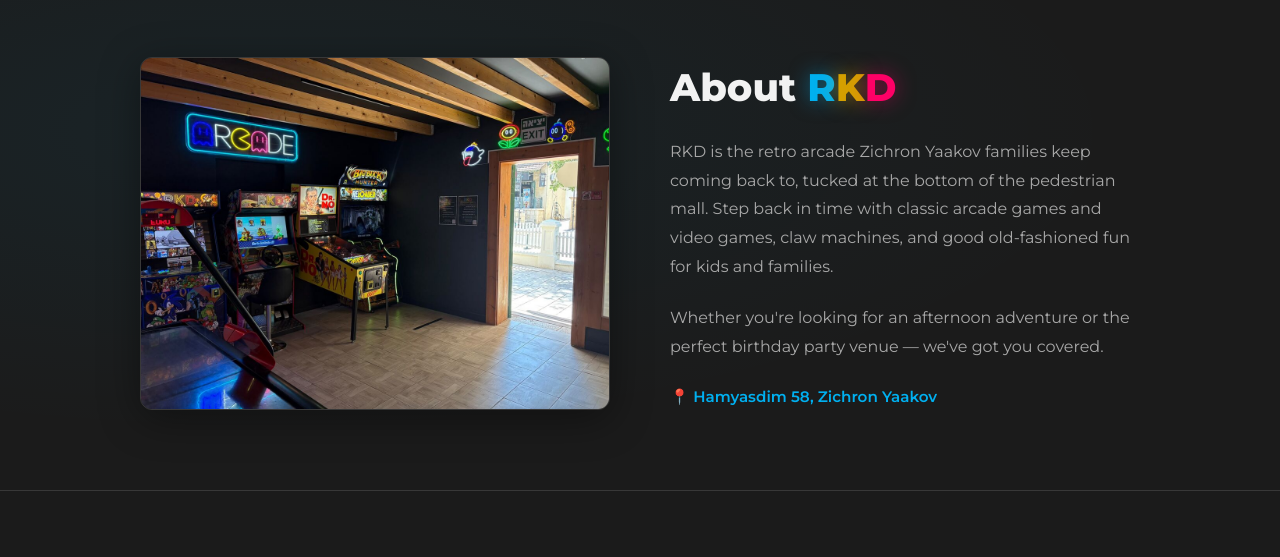
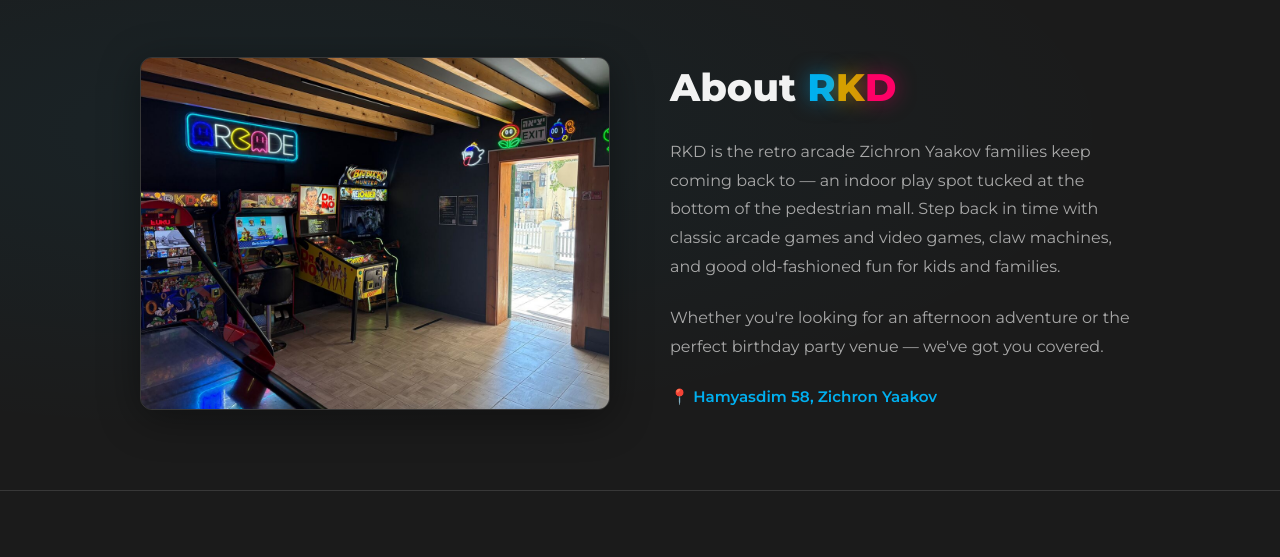
Before and after one commit to tpeckerman/rkd-site, a plain HTML site: page index.html in a window 1280 px wide. Shown: the part 840-1397 px from the top of the page. Drawn offline with Linux system fonts and the light colour scheme.

Commit message:
SEO agent run 6 (test/demo run): 2 more real fixes, flag 2 mismatches (#23)
Test run at the owner's request, demonstrating the full loop: real
search data -> real rank -> real fix -> redeploy -> re-check.

- Added "indoor" (EN) / "משחקייה מקורה" (HE, also doubling as the
  "indoor" descriptor) to the homepage About section, targeting real
  queries "indoor fun places for kids" / "games and arcades" (positions
  14-15) and "משחקייה" / "משחקייה לילדים" (position 62, independently
  confirmed by Run 5's autocomplete expansion)
- Flagged two query clusters as likely mismatches rather than acting on
  them: "escape room" queries (RKD is an arcade, not an escape room) and
  a Petah Tikva query (different city entirely)
- Documented in the log why an immediate re-run shows unchanged rank
  numbers: Google needs real time to recrawl before any position can
  move, not something an immediate re-check can show


Claude-Session: https://claude.ai/code/session_01EhHCSamnwFGim2xftgpdo4

Co-authored-by: Claude <noreply@anthropic.com>

```diff
--- a/index.html
+++ b/index.html
@@ -116,9 +116,9 @@
           <span data-en="About " data-he="אודות ">About </span><span class="r">R</span><span class="k">K</span><span class="d">D</span>
         </h2>
         <p class="about-body"
-           data-en="RKD is the retro arcade Zichron Yaakov families keep coming back to, tucked at the bottom of the pedestrian mall. Step back in time with classic arcade games and video games, claw machines, and good old-fashioned fun for kids and families."
-           data-he="RKD הוא הארקייד בזכרון יעקב שמשפחות חוזרות אליו שוב ושוב, הממוקם בתחתית הרחוב המסחרי. צאו למסע בזמן עם משחקי ארקייד ומשחקי וידאו קלאסיים, מכונות כדורים, ובידור בריא לכל המשפחה.">
-          RKD is the retro arcade Zichron Yaakov families keep coming back to, tucked at the bottom of the pedestrian mall. Step back in time with classic arcade games and video games, claw machines, and good old-fashioned fun for kids and families.
+           data-en="RKD is the retro arcade Zichron Yaakov families keep coming back to — an indoor play spot tucked at the bottom of the pedestrian mall. Step back in time with classic arcade games and video games, claw machines, and good old-fashioned fun for kids and families."
+           data-he="RKD הוא הארקייד בזכרון יעקב שמשפחות חוזרות אליו שוב ושוב — משחקייה מקורה בתחתית הרחוב המסחרי. צאו למסע בזמן עם משחקי ארקייד ומשחקי וידאו קלאסיים, מכונות כדורים, ובידור בריא לכל המשפחה.">
+          RKD is the retro arcade Zichron Yaakov families keep coming back to — an indoor play spot tucked at the bottom of the pedestrian mall. Step back in time with classic arcade games and video games, claw machines, and good old-fashioned fun for kids and families.
         </p>
         <p class="about-body"
            data-en="Whether you're looking for an afternoon adventure or the perfect birthday party venue — we've got you covered."
```
Also changed, not shown: he/index.html (+1 -1 lines), 1 other file.
